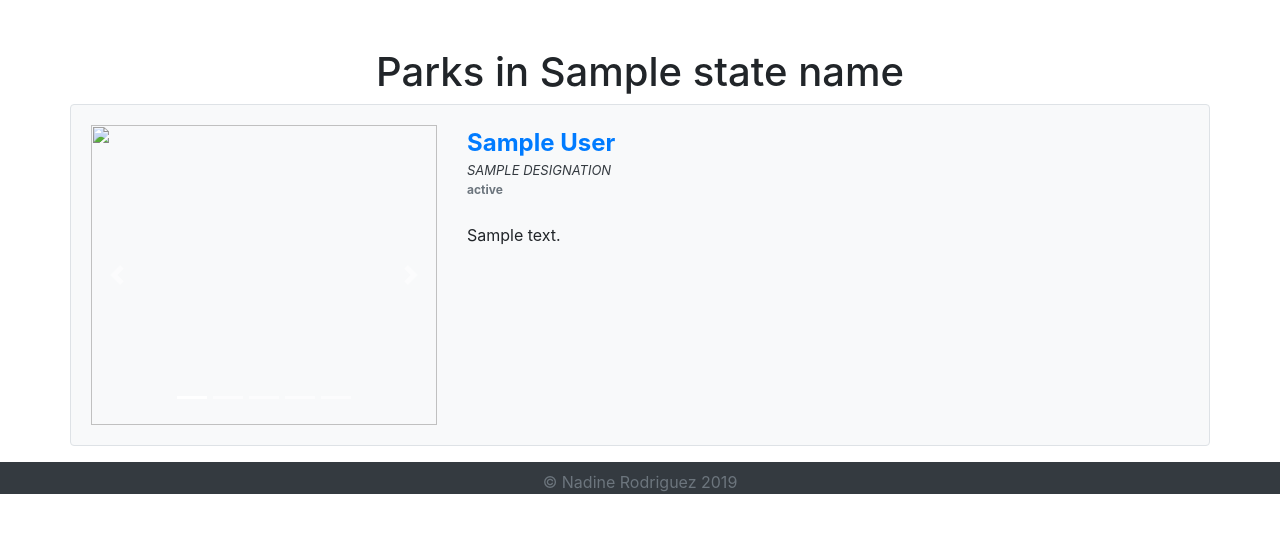
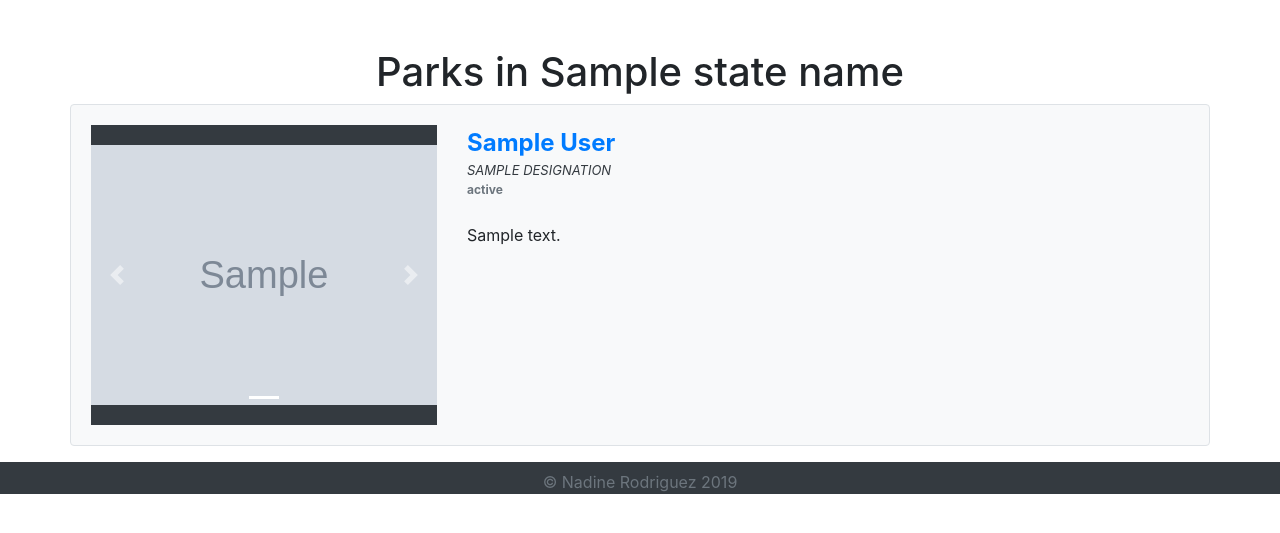
Before and after one commit to Nadinerodriguez/capital-one-national-parks, a Django app: template park/templates/park/results.html in a window 1280 px wide. Shown: the part 56-589 px from the top of the page. Run offline with Django 3.2, Linux system fonts and the light colour scheme; the template is opened without the code that fills it: most values are stand-ins (such as "Sample title", 1, 10 or a date in 2020); grey boxes marked "Sample" are stand-in pictures; some libraries are stand-ins or nearby versions.

Commit message:
Fixed carousel images

```diff
--- a/park/templates/park/results.html
+++ b/park/templates/park/results.html
@@ -25,42 +25,47 @@
   <div class="row">
     <div class="col-md-4 col-xs-12">
 
+      {% if not location.images.0.url %} <!-- If we have 0 images -->
+        <img src="http://www.sclance.com/pngs/image-placeholder-png/image_placeholder_png_698412.png" class="img-fluid" width="100%" />
+      {% elif not location.images.1.url %} <!-- If we have 1 image only-->
+        <img src="{{location.images.0.url}}" class="img-fluid" width="100%" />
+      {% else %} <!-- Create a carousel if more than 1 image -->
         <!-- Images Carousel -->
-      <div id="park-image-slideshow" class="carousel slide" data-ride="carousel">
+        <div id="park-image-slideshow__{{forloop.counter}}" class="carousel slide" data-ride="carousel">
           <ol class="carousel-indicators">
-          <li data-target="#park-image-slideshow" data-slide-to="0" class="active"></li>
-          <li data-target="#park-image-slideshow" data-slide-to="1"></li>
-          <li data-target="#park-image-slideshow" data-slide-to="2"></li>
-          <li data-target="#park-image-slideshow" data-slide-to="3"></li>
-          <li data-target="#park-image-slideshow" data-slide-to="4"></li>
+            {% for image in location.images %}
+              {% if forloop.first %}
+                <li data-target="#park-image-slideshow__{{forloop.parentloop.counter}}" data-slide-to="{{forloop.counter}}" class="active"></li>
+              {% else %}
+               <li data-target="#park-image-slideshow__{{forloop.parentloop.counter}}" data-slide-to="{{forloop.counter}}"></li>
+              {% endif %}
+            {% endfor %}
           </ol>
 
-        <div class="carousel-inner">
+          <div class="carousel-inner bg-dark">
+            {% for image in location.images %}
+              {% if forloop.first %}
                 <div class="carousel-item active">
-            <img src="{{ location.images.0.url }}" class="d-block w-100 center-cropped">
+                  <img src="{{ image.url }}" class="d-block w-100 center-cropped">
                 </div>
+              {% else %}
                 <div class="carousel-item">
-            <img src="{{ location.images.1.url }}" class="d-block w-100 center-cropped">
+                  <img src="{{ image.url }}" class="d-block w-100 center-cropped">
                 </div>
-          <div class="carousel-item">
-            <img src="{{ location.images.2.url }}" class="d-block w-100 center-cropped">
+              {% endif %}
+            {% endfor %}
+
           </div>
-          <div class="carousel-item">
-            <img src="{{ location.images.3.url }}" class="d-block w-100 center-cropped">
-          </div>
-          <div class="carousel-item">
-            <img src="{{ location.images.4.url }}" class="d-block w-100 center-cropped">
-          </div>
-        </div>
-        <a class="carousel-control-prev" href="#park-image-slideshow" role="button" data-slide="prev">
+          <a class="carousel-control-prev" href="#park-image-slideshow__{{forloop.counter}}" role="button" data-slide="prev">
             <span class="carousel-control-prev-icon" aria-hidden="true"></span>
             <span class="sr-only">Previous</span>
           </a>
-        <a class="carousel-control-next" href="#park-image-slideshow" role="button" data-slide="next">
+          <a class="carousel-control-next" href="#park-image-slideshow__{{forloop.counter}}" role="button" data-slide="next">
             <span class="carousel-control-next-icon" aria-hidden="true"></span>
             <span class="sr-only">Next</span>
           </a>
         </div>
+      {% endif %}
 
     </div>
 
```
Lines whose indentation alone changed are shown as unchanged.
